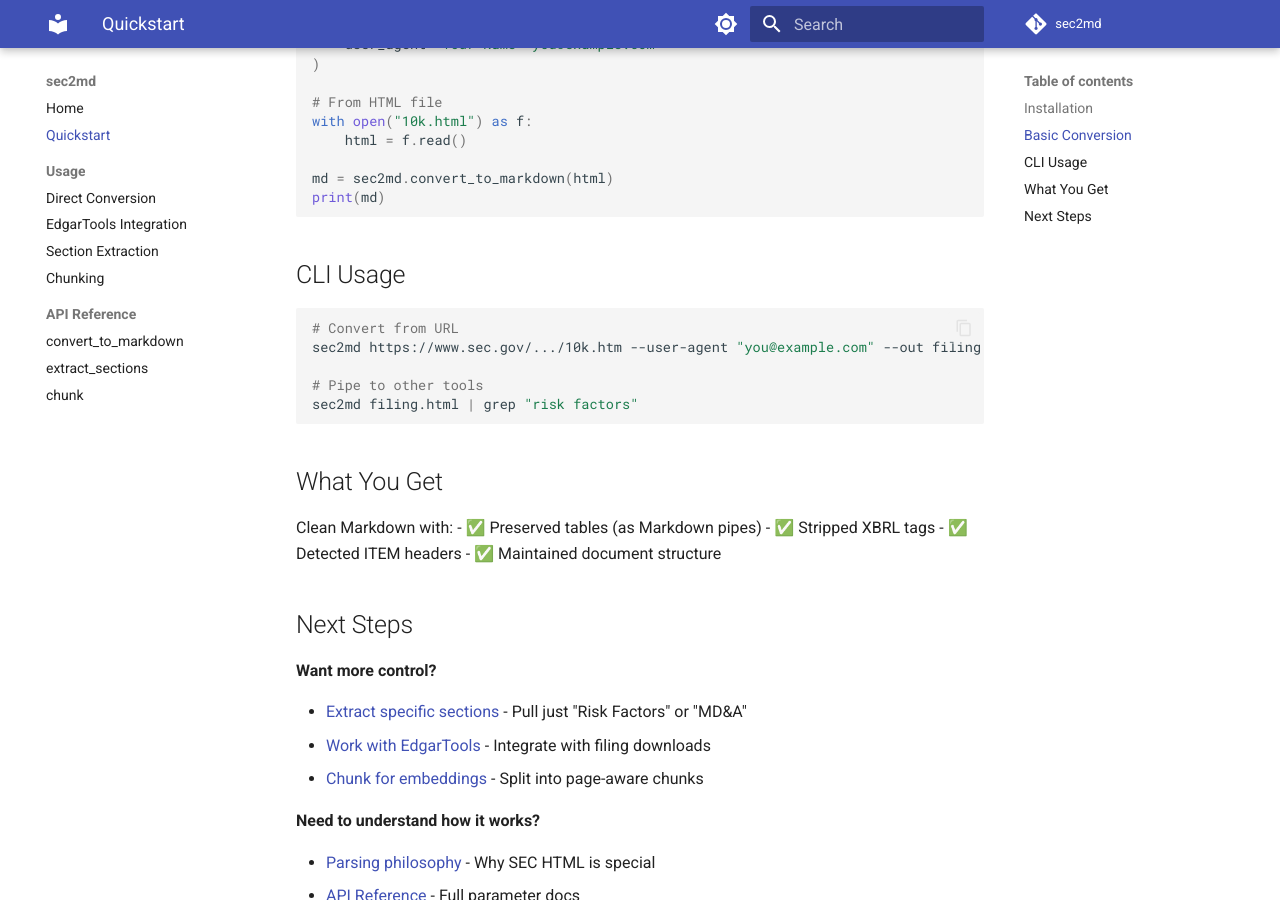
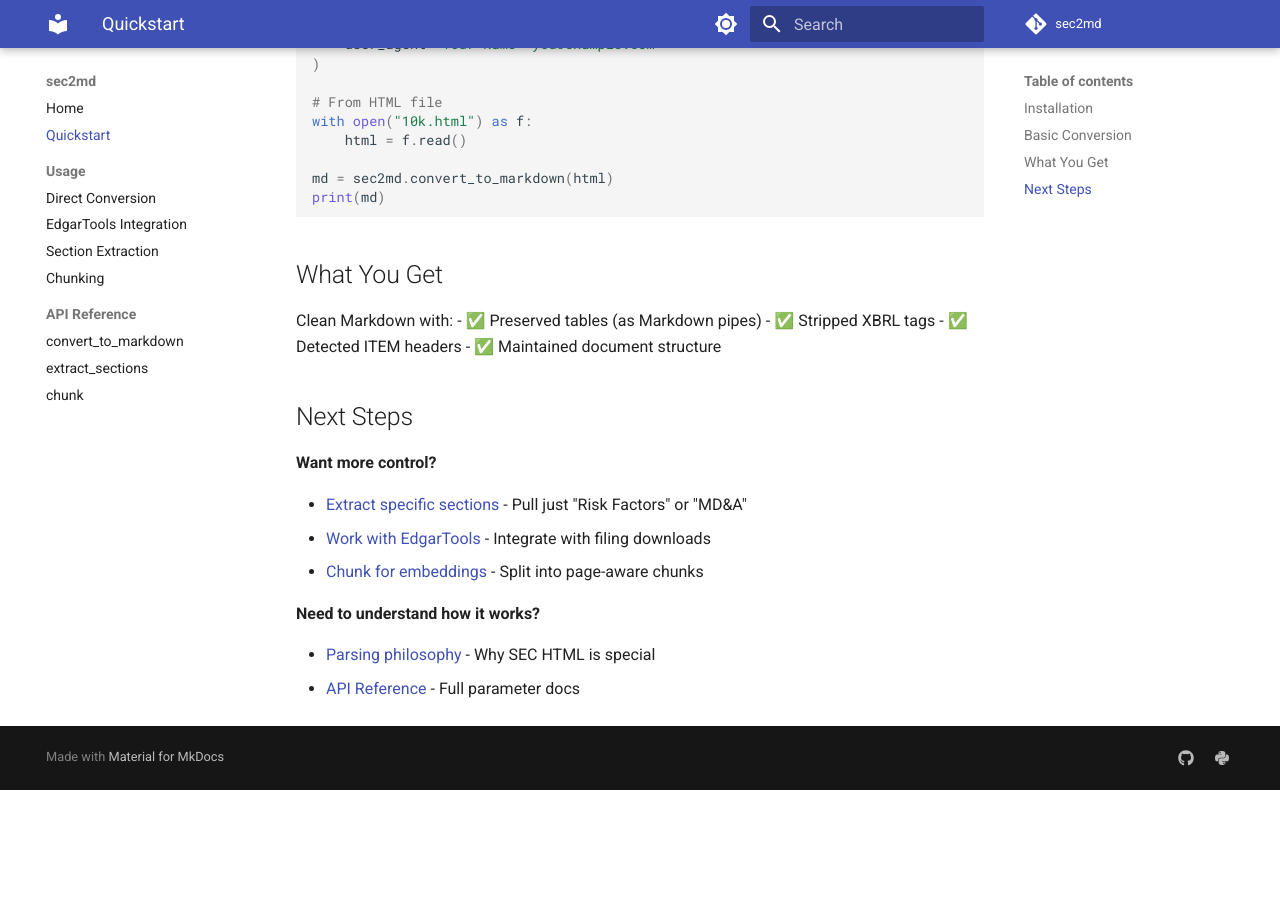
Before and after one commit to lucasastorian/sec2md, an MkDocs documentation site: the page built from docs/quickstart.md, in a window 1280 px wide and 900 px high, scrolled down 539 px. Built offline with MkDocs 1.6.1 and Material for MkDocs 9.7.7, drawn with Linux system fonts in a browser that asks for light colours; comment, search, counter and statistics services are not loaded; after the commit the page ends 1329 px from its top, so only the background shows below that.

````diff
--- a/docs/quickstart.md
+++ b/docs/quickstart.md
@@ -29,16 +29,6 @@ md = sec2md.convert_to_markdown(html)
 print(md)
 ```
 
-## CLI Usage
-
-```bash
-# Convert from URL
-sec2md https://www.sec.gov/.../10k.htm --user-agent "you@example.com" --out filing.md
-
-# Pipe to other tools
-sec2md filing.html | grep "risk factors"
-```
-
 ## What You Get
 
 Clean Markdown with:
--- a/pyproject.toml
+++ b/pyproject.toml
@@ -31,6 +31,7 @@ dependencies = [
     "beautifulsoup4>=4.12.0",
     "lxml>=4.9.0",
     "requests>=2.31.0",
+    "tiktoken>=0.5.0",  # Default: exact token counting (use --no-deps to exclude)
 ]
 
 [project.optional-dependencies]
--- a/requirements.txt
+++ b/requirements.txt
@@ -14,8 +14,10 @@ platformdirs==4.5.0
 pluggy==1.6.0
 pytest==8.4.2
 pytest-cov==7.0.0
+regex==2025.9.18
 requests==2.32.5
 ruff==0.14.1
 soupsieve==2.8
+tiktoken==0.12.0
 typing_extensions==4.15.0
 urllib3==2.5.0
````
Also changed, not shown: 1 other file.
